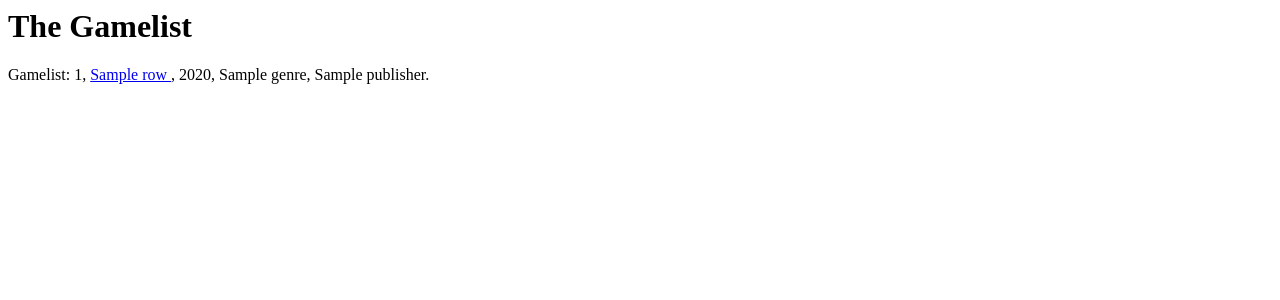
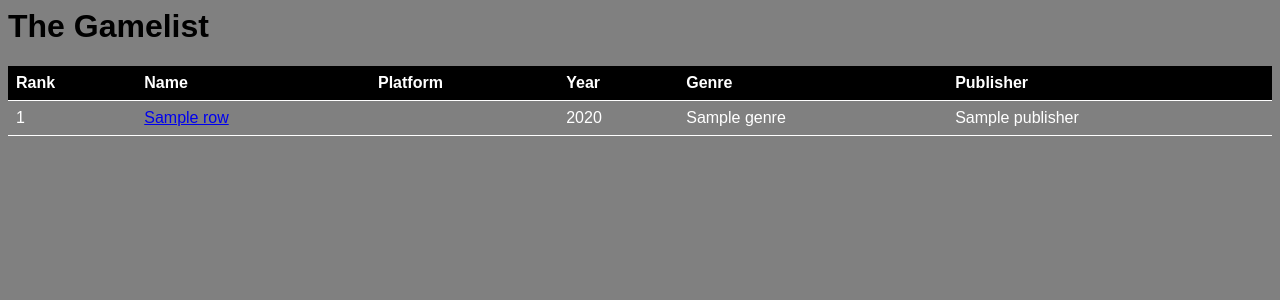
Before and after one commit to qixuan-wu/flaskProject3, a Flask app: template templates/Gamelist.html in a window 1280 px wide. Shown: the top 300 px of the page. Run offline with Flask 2, Linux system fonts and the light colour scheme; the template is opened without the code that fills it: most values are stand-ins (such as "Sample title", 1, 10 or a date in 2020).

Commit message:
Merge remote-tracking branch 'origin/master'

```diff
--- a/templates/Gamelist.html
+++ b/templates/Gamelist.html
@@ -1,20 +1,51 @@
 <html>
 <head>
     <title>The Gamelist</title>
+    <style>
+        body {
+            background-color: grey;
+            font-family: Arial, sans-serif;
+        }
+        table {
+            border-collapse: collapse;
+            width: 100%;
+        }
+        th, td {
+            text-align: left;
+            padding: 8px;
+            border-bottom: 1px solid white;
+            color: white;
+        }
+        th {
+            background-color: black;
+        }
+        tr:hover {
+            background-color: white;
+            color: grey;
+        }
+    </style>
 </head>
 <body>
-
     <h1>The Gamelist</h1>
-    {% for row in gamelist %}
-    <p>Gamelist:
-       {{row["Rank"]}},
-        <a href=  {{ url_for ('Gamesale') }} >{{ row[1] }} </a>
-
-       {{row['Platform']}},
-	   {{row["Year"]}},
-        {{ row["Genre"]}},
-       {{row['Publisher']}}.
-    </p>
-    {% endfor %}
+    <table>
+        <tr>
+            <th>Rank</th>
+            <th>Name</th>
+            <th>Platform</th>
+            <th>Year</th>
+            <th>Genre</th>
+            <th>Publisher</th>
+        </tr>
+        {% for row in gamelist %}
+        <tr>
+            <td>{{row["Rank"]}}</td>
+            <td><a href="{{ url_for('Gamesale') }}">{{ row[1] }}</a></td>
+            <td>{{row['Platform']}}</td>
+            <td>{{row["Year"]}}</td>
+            <td>{{row["Genre"]}}</td>
+            <td>{{row['Publisher']}}</td>
+        </tr>
+        {% endfor %}
+    </table>
 </body>
 </html>
```
